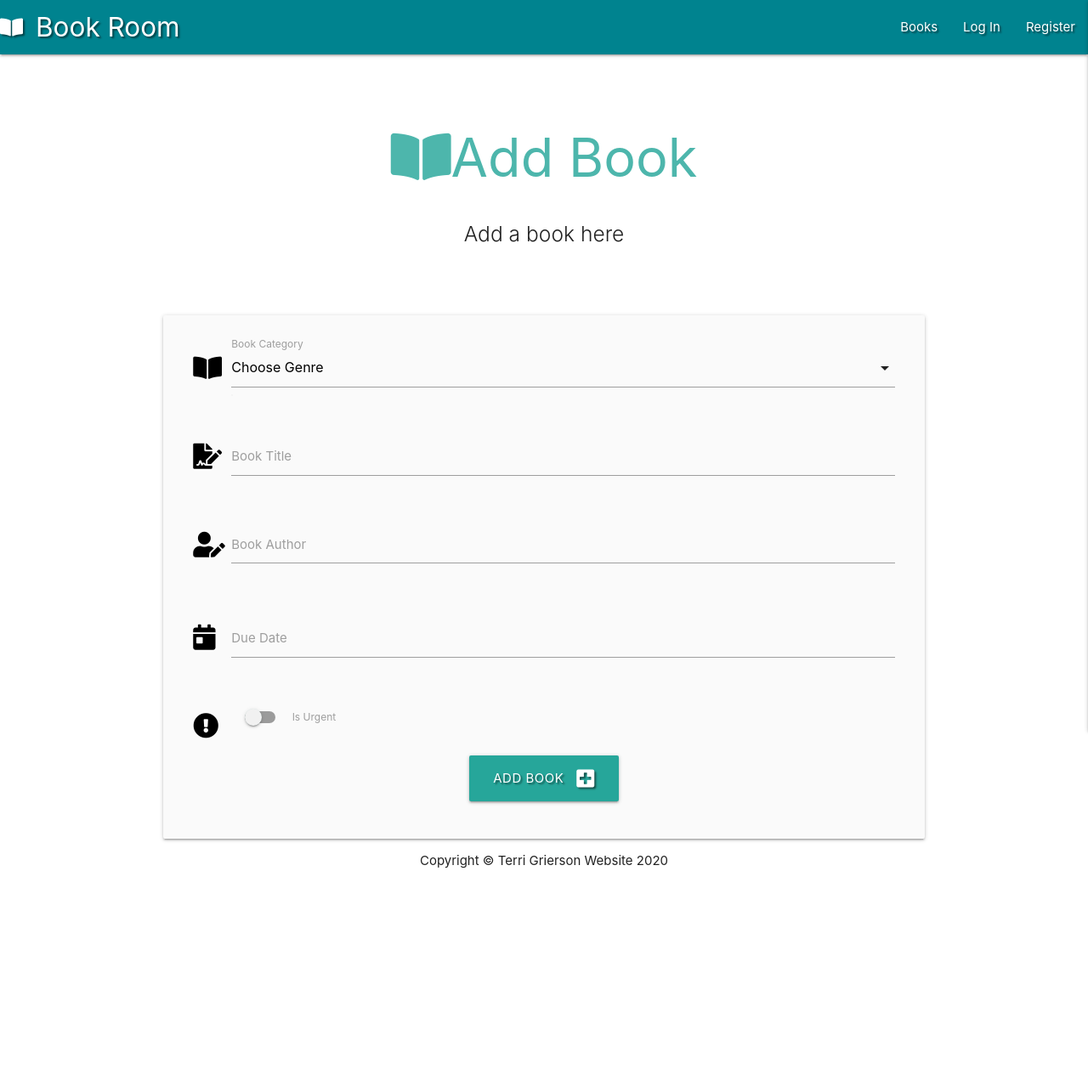
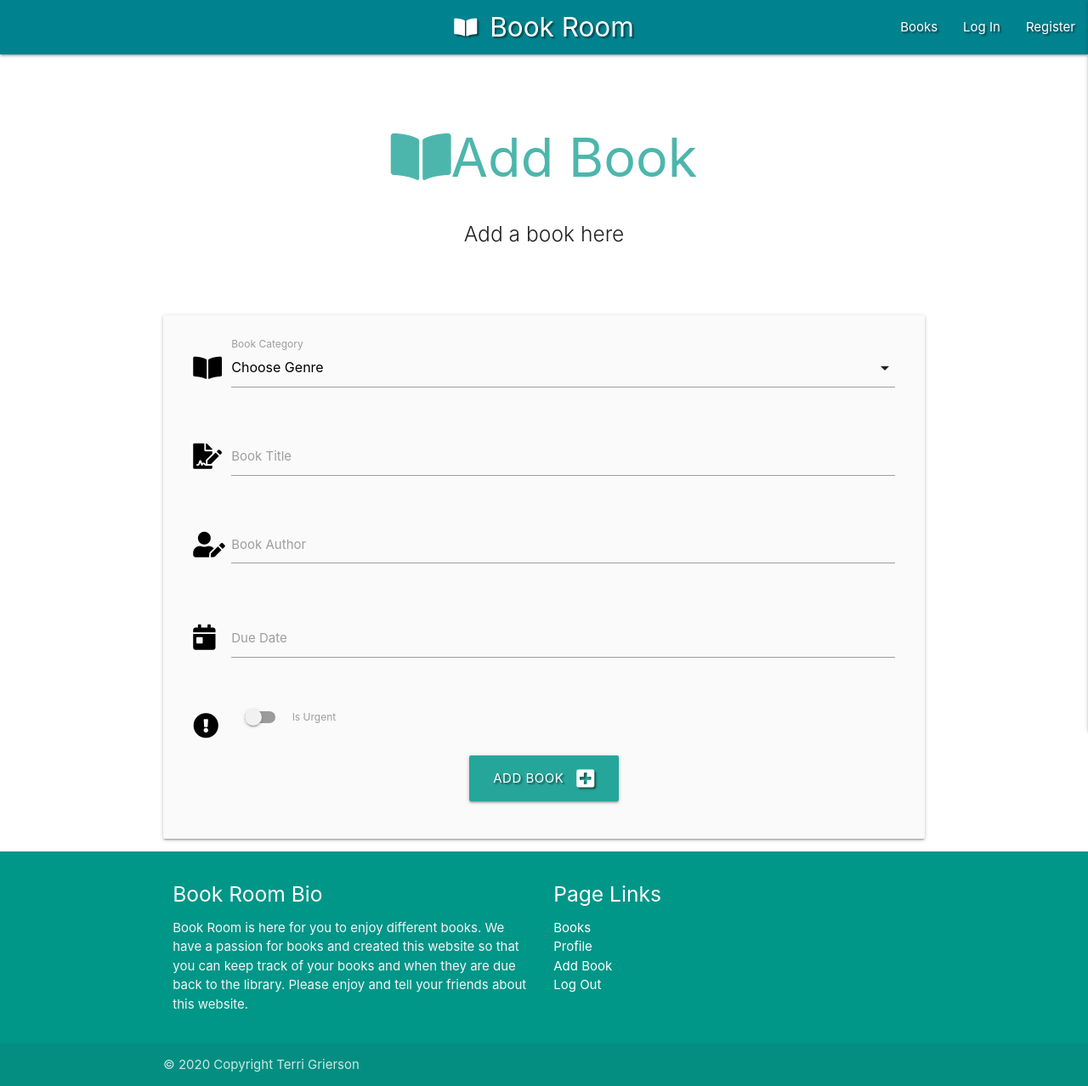
Before and after one commit to Terrimarie/BookRoom, a Flask app: page /add_book in a window 1280 px wide. Shown: the whole page at 85% size. Before the commit the page ends 1022 px from the top, so only its background shows below. Run offline with Flask 2, Linux system fonts and the light colour scheme; data that the repository does not hold is empty; some libraries are stand-ins or nearby versions.

Commit message:
Added more colour and icons

```diff
--- a/templates/base.html
+++ b/templates/base.html
@@ -18,7 +18,7 @@
         <!-- top navbar -->
         <nav class="nav-extended text-shadow cyan darken-3">
             <div class="nav-wrapper">
-            <a href="{{ url_for('get_books') }}" class="brand-logo"><i class="fas fa-book-open"></i>Book Room</a>
+            <a href="{{ url_for('get_books') }}" class="brand-logo center"><i class="fas fa-book-open"></i>Book Room</a>
             <a href="#" data-target="mobile-demo" class="sidenav-trigger right"><i class="fas fa-bars"></i></a>
             <ul class="right hide-on-med-and-down">
                 <li><a href="{{ url_for('get_books') }}">Books</a></li>
@@ -75,10 +75,31 @@
     </main>
 
   <!-- Footer -->
-  <footer class="py-5 bg-dark">
+  <footer class="page-footer teal">
     <div class="container">
-      <p class="m-0 text-center center-align">Copyright &copy; Terri Grierson Website 2020</p>
+      <div class="row">
+        <div class="col l6 s12">
+          <h5 class="white-text">Book Room Bio</h5>
+          <p class="grey-text text-lighten-4">Book Room is here for you to enjoy different books. We have a passion for books and created this website so that you can keep track of your books and when they are due back to the library. Please enjoy and tell your friends about this website.</p>
+
+
+        </div>
+        <div class="col l3 s12">
+          <h5 class="white-text">Page Links</h5>
+          <ul>
+            <li><a class="white-text" href="{{ url_for('get_books') }}">Books</a></li>
+            <li><a class="white-text" href="{{ url_for('profile', username=session['user']) }}">Profile</a></li>
+            <li><a class="white-text" href="{{ url_for('add_book') }}">Add Book</a></li>
+            <li><a class="white-text" href="{{ url_for('logout') }}">Log Out</a></li>
+          </ul>
+        </div>
+      </div>
     </div>
+    <div class="footer-copyright">
+            <div class="container">
+            © 2020 Copyright Terri Grierson
+            </div>
+          </div>
     <!-- /.container -->
   </footer>
 
```
